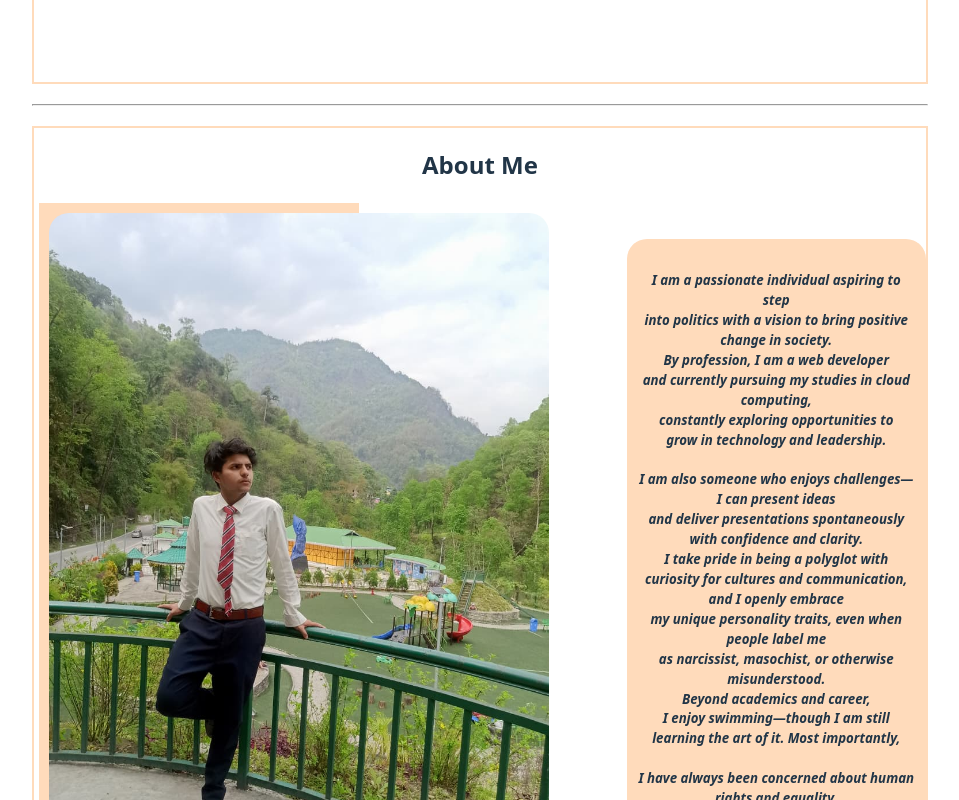
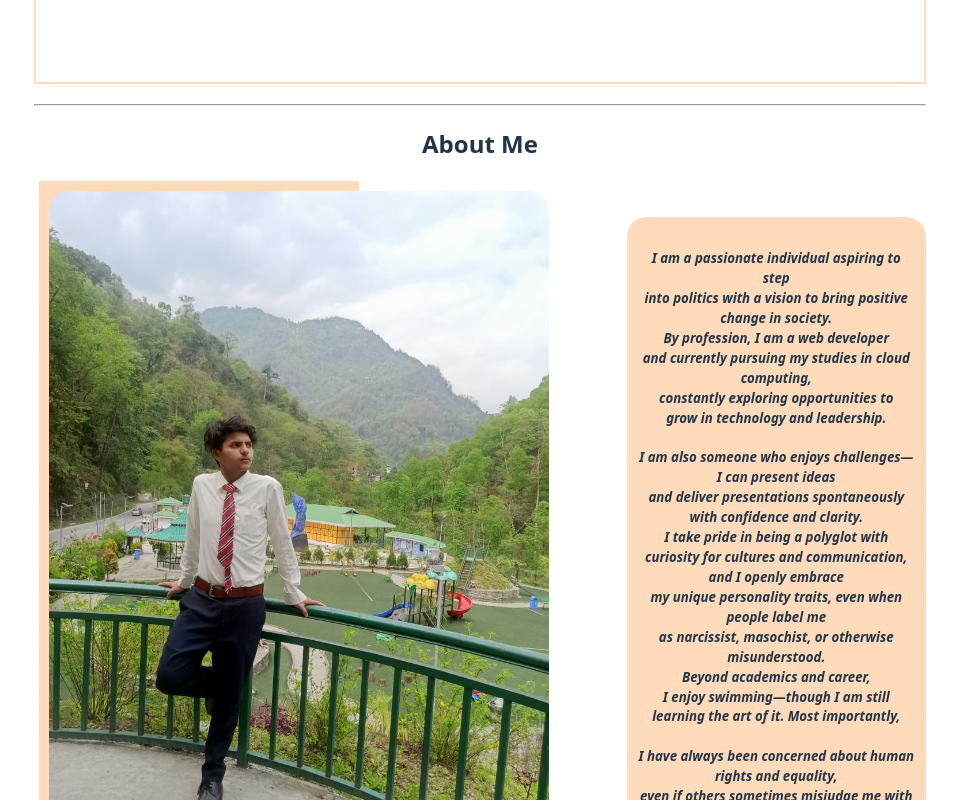
Before and after one commit to Abashansari/React-practise-1-portfolio-, a React (Vite) app: page / in a window 1280 px wide. Shown: the part 520-1320 px from the top of the page, without its empty margins (160-1119 px from the left). Built offline with nearby package versions, Linux system fonts and the light colour scheme.

Commit message:
Portfolio completed

```diff
--- a/src/components/About.jsx
+++ b/src/components/About.jsx
@@ -3,7 +3,7 @@ import abash2 from '/abash2.jpg'
 export default function About() {
   return (
     <>
-      <div style={{ border: '2px solid #ffdbbb' }}>
+      <div>
         <h2>About Me</h2>
 
         <div id="about" className='container2'>
```
